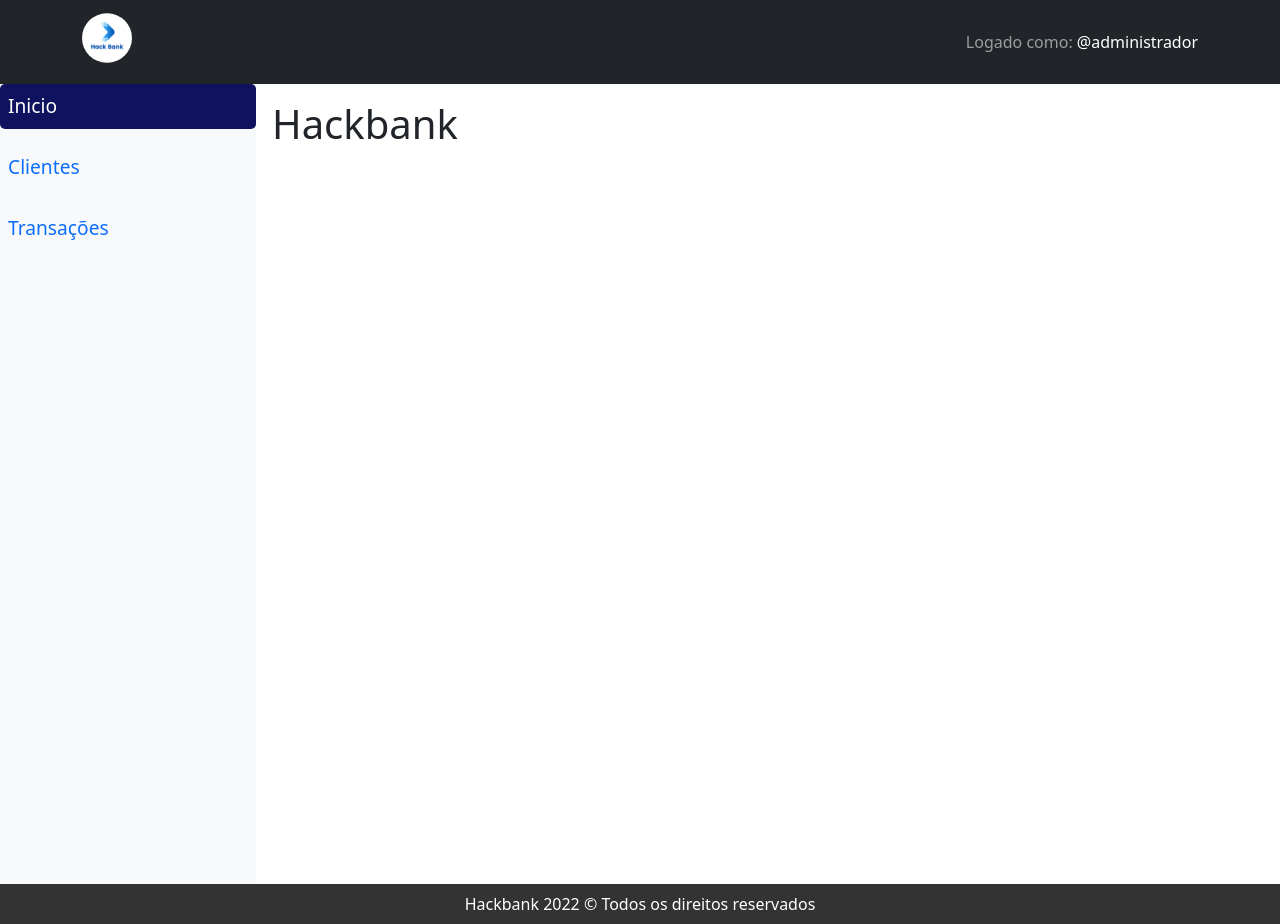
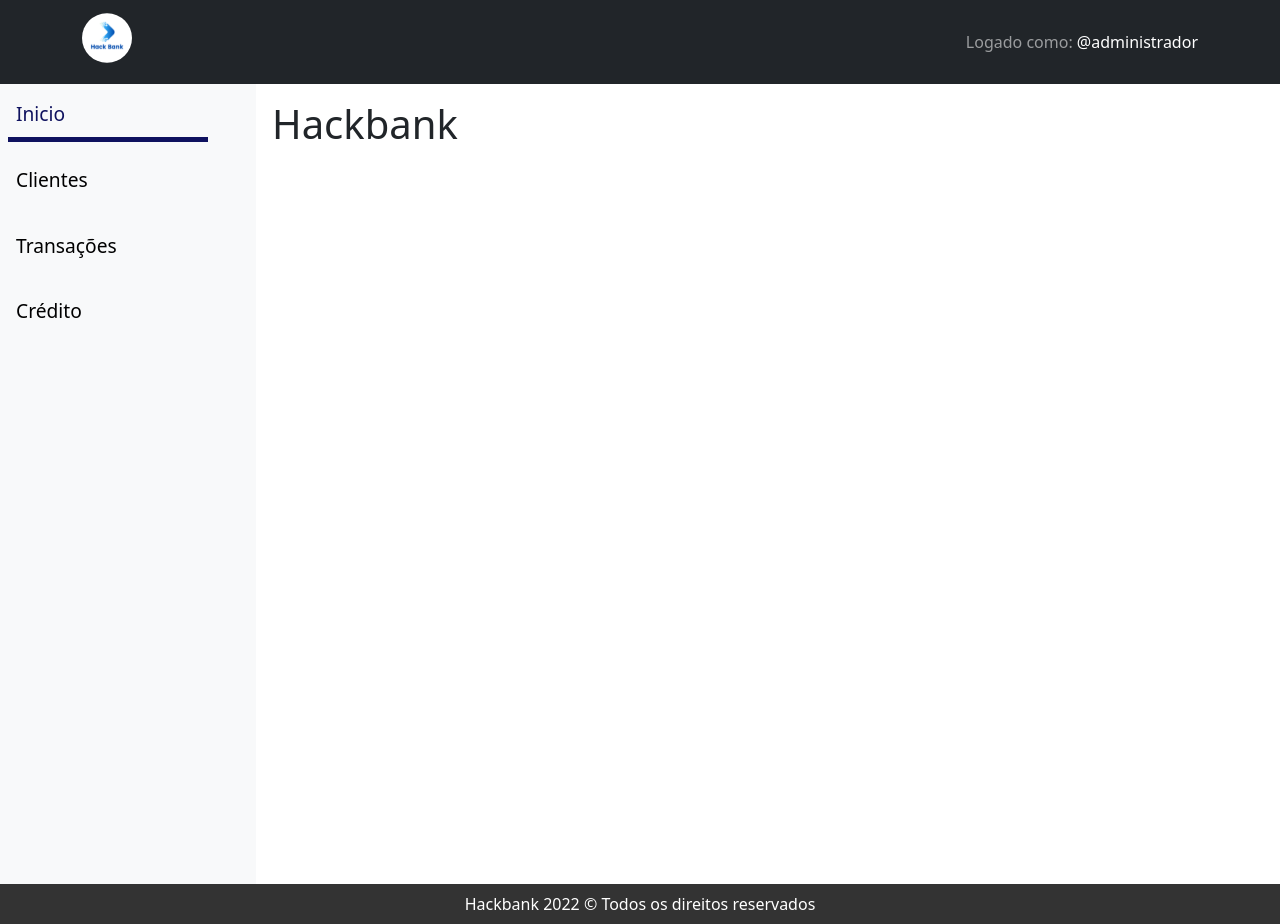
Before and after one commit to AdrianoLupossa/hackbank, a Next.js app: page / in a window 1280 px wide. Built offline with nearby package versions, Linux system fonts and the light colour scheme.

Commit message:
add sidebar

```diff
--- a/components/Sidebar/index.jsx
+++ b/components/Sidebar/index.jsx
@@ -12,28 +12,31 @@ const StyledSidebar = styled.aside`
 `;
 
 const MenuItem = styled.a`
+  color: #000;
   text-decoration: none;
   font-size: 1.2em;
   cursor: pointer;
   padding: 0.5rem;
   transition: all 0.3s ease-in-out;
-  border-radius: 5px;
+  border-bottom: transparent 5px solid;
+  width: 200px;
 
   &:active {
-    background-color: #100747;
+    /* background-color: #100747; */
+    border-color: #100747;
   }
 
   &:hover,
   &.active {
-    background-color: #0f125f;
-    color: #fff;
+    color: #0f125f;
+    border-color: #0f125f;
   }
 `;
 
 export default function Sidebar() {
   return (
     <StyledSidebar className="bg-light">
-      <Nav className="d-flex flex-column" style={{ gap: "1rem" }}>
+      <Nav className="d-flex flex-column p-2" style={{ gap: "1rem" }}>
         <Link href="/">
           <MenuItem className="text-decoration-none active">Inicio</MenuItem>
         </Link>
@@ -43,6 +46,9 @@ export default function Sidebar() {
         <Link href="/">
           <MenuItem className="text-decoration-none">Transações</MenuItem>
         </Link>
+        <Link href="/">
+          <MenuItem className="text-decoration-none">Crédito</MenuItem>
+        </Link>
       </Nav>
     </StyledSidebar>
   );
```
